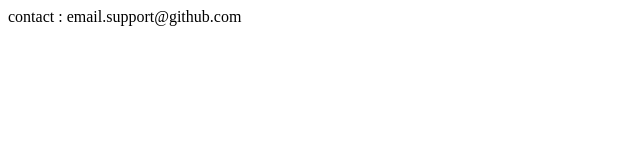
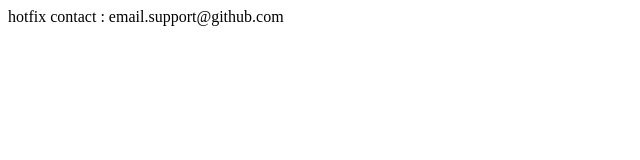
Before and after one commit to danielmoradiellos/hello-world, a plain HTML site: page index.html in a window 1280 px wide. Shown: the full height of the page, 0-640 px from the left. Drawn offline with Linux system fonts and the light colour scheme.

Commit message:
date mer 24 fév 2021 16:16:58 CET

```diff
--- a/index.html
+++ b/index.html
@@ -1 +1 @@
-<div id="footer">contact : email.support@github.com</div>
+<div id="footer">hotfix contact : email.support@github.com</div>
```
